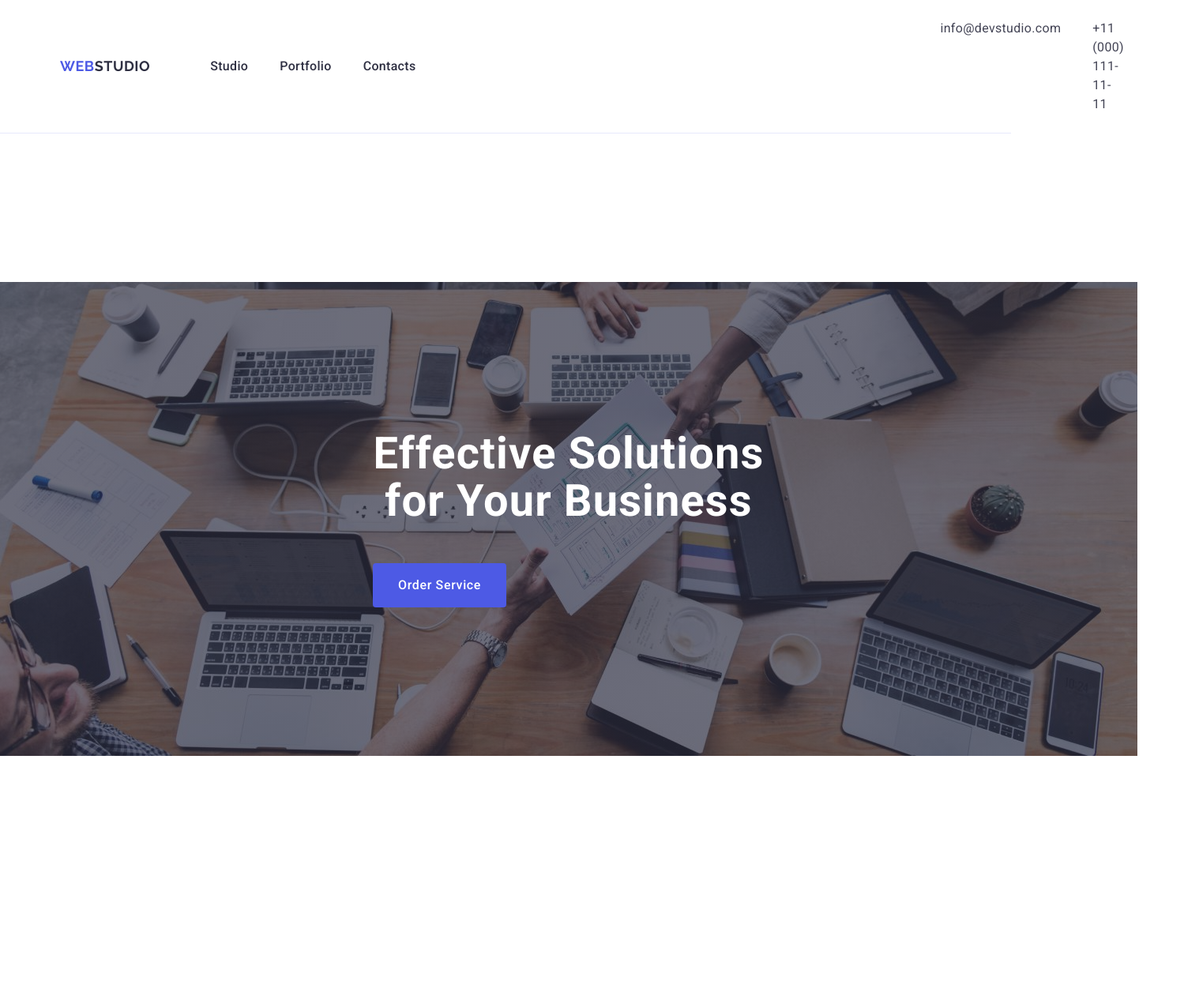
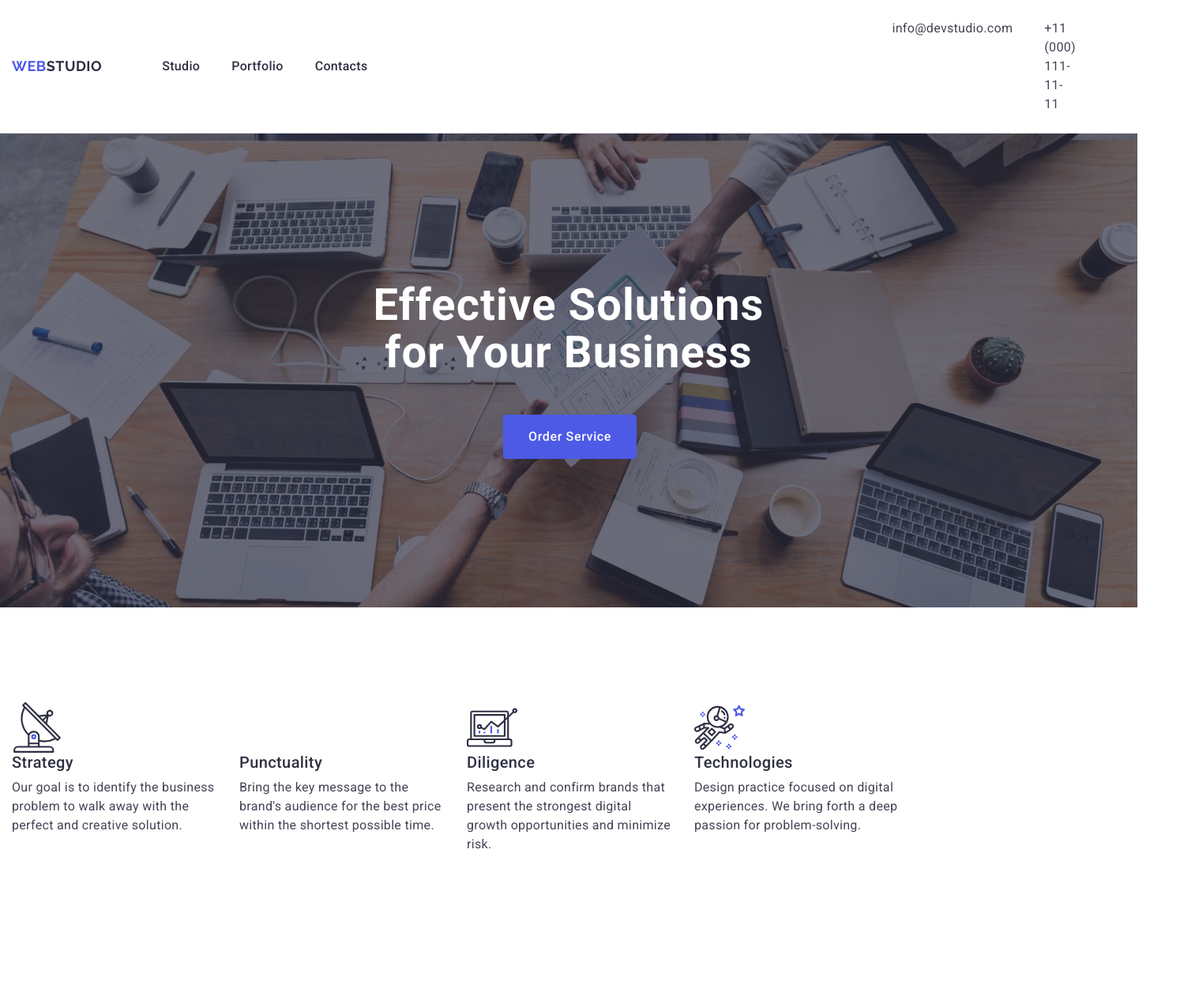
Before and after one commit to BohdanRoot/goit-markup-hw-04, a plain HTML site: page index.html in a window 1280 px wide. Shown: the top 1261 px of the page at 79% size, 1518 px wide, since content can reach past the window. Drawn offline with nearby package versions, Linux system fonts and the light colour scheme.

Commit message:
goit-markup-hw-04

```diff
--- a/css/style.css
+++ b/css/style.css
@@ -26,14 +26,15 @@ ul, ol {
 
     padding-top: 24px;
     padding-bottom: 24px;
-    border-bottom: 1px solid #e7e9fc
+    border-bottom: 1px solid #e7e9fc;
+    margin: 0 auto;
 }
 
 .header-container{
     width: 1158px;
     padding-left: 15px;
     padding-right: 15px;
-    margin: 0 auto;
+
     display: flex;
     gap: 332px;
     align-items: center;
@@ -85,21 +86,26 @@ ul, ol {
     letter-spacing:0.02em;
     display: flex;
     padding: 24px 0
-
+    transition-property: color;
+    transition-duration: 250ms;
+    transition-timing-function: cubic-bezier(0.4, 0, 0.2, 1);
 
 }
 .nav-link:hover,
+
 .nav-link:focus{
     color: #404bbf;
 }
 
 .address{
+
     font-style: normal;
 }
 
 .address-list {
     display: flex;
     gap: 40px;
+    margin-right: 156px;
     }
 
 .address-item{
@@ -114,9 +120,12 @@ ul, ol {
     font-size:16px;
     line-height:1.5;
     letter-spacing:0.02em;
-
+    transition-property: color;
+    transition-duration: 250ms;
+    transition-timing-function: cubic-bezier(0.4, 0, 0.2, 1);
 }
 .address-link:hover,
+
 .address-link:focus{
     color: #404bbf;
 }
@@ -128,10 +137,7 @@ ul, ol {
 /*------------------------------*/
 /*------------MAIN-H1-BUTN------*/
 
-.hero{
-    padding: 188px 0;
-
-}
+.hero{}
 
 .hero-container{
 width: 1440px;
@@ -174,10 +180,15 @@ padding: 188px 472px 292px 472px;
     padding:16px 32px 16px 32px;
     display: block;
     min-width: 169px;
+    margin-left: 165px;
+    transition-property: background-color;
+    transition-duration: 250ms;
+    transition-timing-function:cubic-bezier(0.4, 0, 0.2, 1);
 }
 
 .hero-btn:hover{
-    background-color: #404BBF}
+    background-color: #404BBF
+}
 .hero-btn:focus{
     background:  #404BBF;
     }
@@ -207,14 +218,11 @@ margin: 0 auto;
 }
 
 .strategy-item-background{
-    width: 264px;
-    height: 112px;
-    border-radius: 4px;
-    border: 1px solid  #8E8F99;
-    background:  #F4F4FD;
 }
 
-.strategy-item-icons{}
+.strategy-item-icons{
+    display: flex;
+}
 
 .strategy-container{
     width: 1158px;
```
